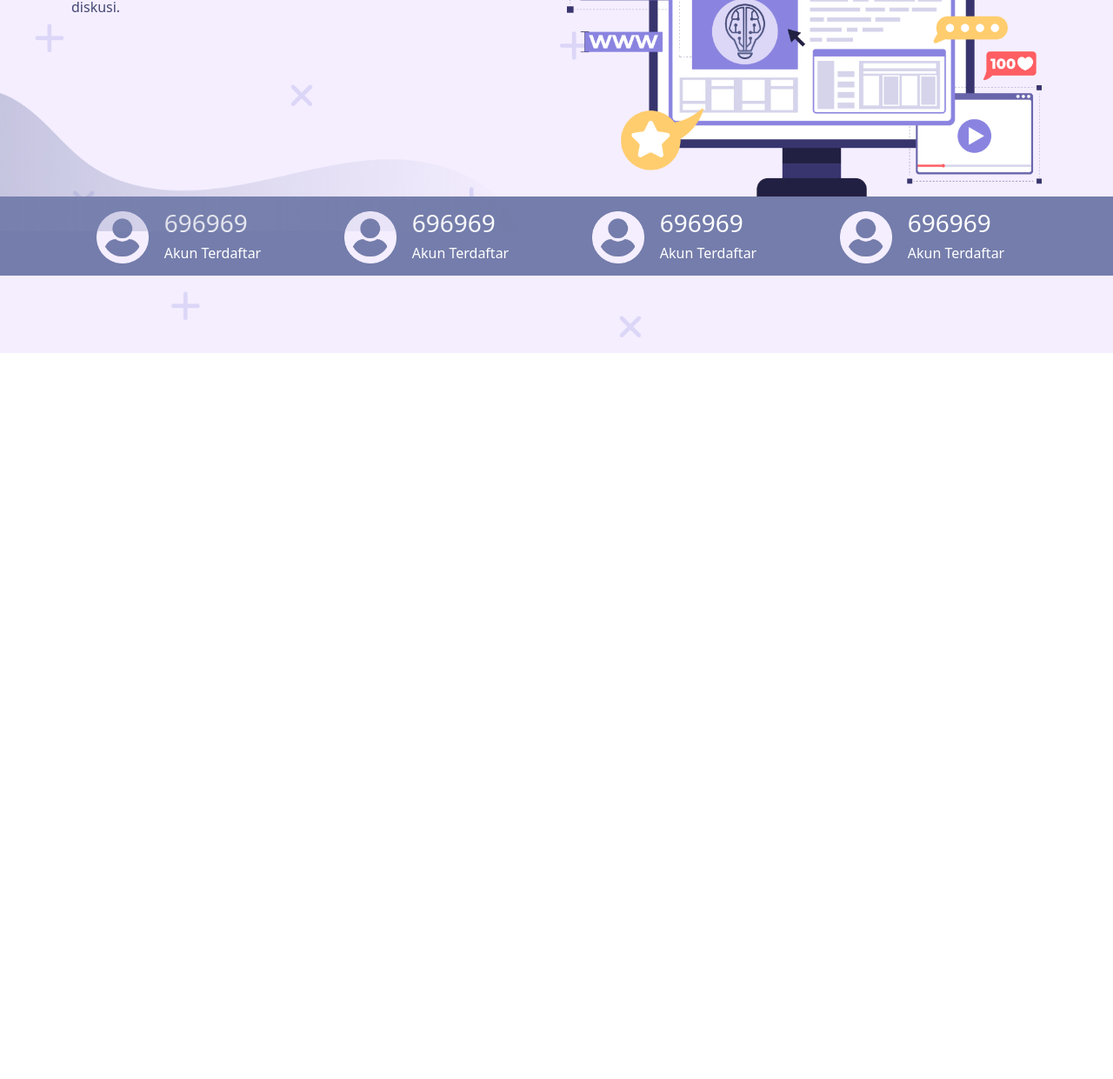
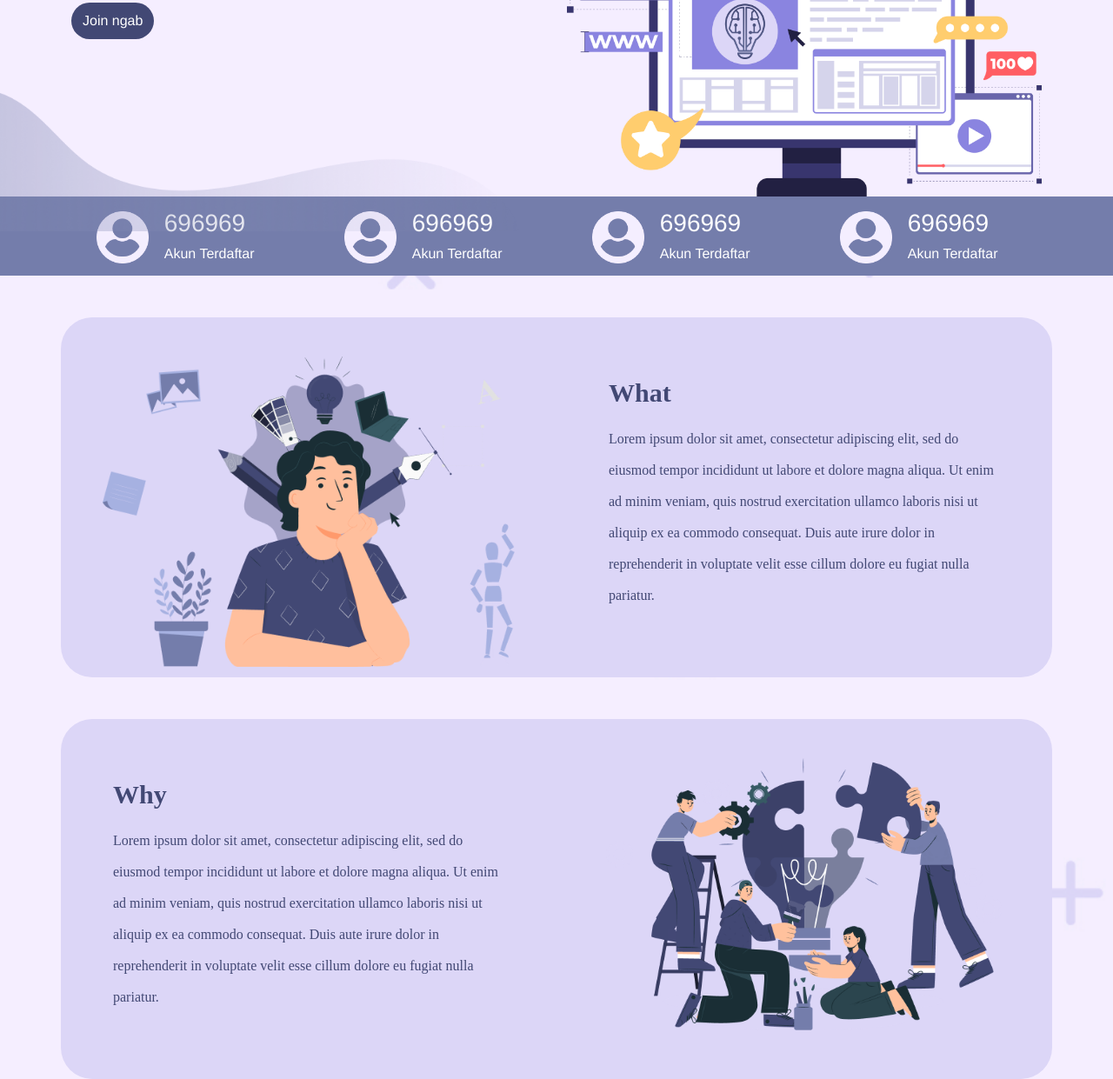
Before and after one commit to irfanzafardev/edumind.id, a plain HTML site: page index.html in a window 1280 px wide. Shown: the part 394-1635 px from the top of the page at 87% size. Before the commit the page ends 800 px from the top, so only its background shows below. Drawn offline with nearby package versions, Linux system fonts and the light colour scheme.

Commit message:
add 2WQuestions comp & CTA button

```diff
--- a/index.html
+++ b/index.html
@@ -74,6 +74,7 @@
               <h4>Selamat Datang di Situs</h4>
               <h1>EduHub</h1>
               <p>Edumind adalah sebuah situs yang berisi kumpulan event online seperti webinar, workshop, ataupun kursus dan juga terdapat ruang untuk diskusi.</p>
+              <button type="button" class="btn text-white fw-normal">Join ngab</button>
             </div>
           </div>
           <div class="header-img col-6 d-none d-lg-flex align-items-end">
@@ -137,6 +138,39 @@
     </section>
     <!-- End of Statistic -->
 
+    <!-- 2W Questions Section -->
+    <section class="TwoWQuestions mt-5">
+      <div class="container">
+        <div class="row">
+          <div class="col-12 col-lg-6 px-5 pt-5">
+            <img class="img-fluid" src="./assets/illustration/ill-2.png" alt="" width="500px">
+          </div>
+          <div class="col-12 col-lg-6 text-what">
+            <h4>What</h4>
+            <p>Lorem ipsum dolor sit amet, consectetur adipiscing elit,
+              sed do eiusmod tempor incididunt ut labore et dolore magna aliqua. Ut enim ad minim veniam,
+              quis nostrud exercitation ullamco laboris nisi ut aliquip ex ea commodo consequat.
+              Duis aute irure dolor in reprehenderit in voluptate velit esse cillum dolore eu fugiat nulla pariatur.</p>
+          </div>
+        </div>
+      </div>
+      <div class="container mt-5">
+        <div class="row">
+          <div class="col-12 col-lg-6 text-why">
+            <h4>Why</h4>
+            <p>Lorem ipsum dolor sit amet, consectetur adipiscing elit,
+              sed do eiusmod tempor incididunt ut labore et dolore magna aliqua. Ut enim ad minim veniam,
+              quis nostrud exercitation ullamco laboris nisi ut aliquip ex ea commodo consequat.
+              Duis aute irure dolor in reprehenderit in voluptate velit esse cillum dolore eu fugiat nulla pariatur.</p>
+          </div>
+          <div class="col-12 col-lg-6 px-5 pt-5">
+            <img class="img-fluid" src="./assets/illustration/ill-3.png" alt="" width="500px">
+          </div>
+        </div>
+      </div>
+    </section>
+    <!-- End 2W Questions Section -->
+
 
     <!-- Commit -->
     <!-- <div class="d-flex align-items-center justify-content-center p-3">
--- a/style.css
+++ b/style.css
@@ -2,6 +2,7 @@
   margin: 0;
   padding: 0;
   box-sizing: border-box;
+  font-family: "Poppins", Helvetica, sans-serif;
 }
 
 body {
@@ -107,6 +108,7 @@ img {
   margin: 60px 0 0 0;
   height: 70vh;
   background-color: transparent;
+  max-width: 100vw;
 }
 
 .header .vector-below {
@@ -116,8 +118,8 @@ img {
 
 .header .vector-above {
   position: absolute;
-  right: -10px;
-  top: 64px;
+  right: -8px;
+  top: 60px;
 }
 
 .header .header-text {
@@ -128,17 +130,21 @@ img {
 .header .header-text .text {
   color: #424874;
 }
+
+.header .header-text .text button {
+  padding: 8px 12px;
+  background-color: #424874;
+  border-radius: 30px;
+}
 /* End of Header */
 
 /* Statistic */
 .statistic {
   background-color: #747DAB;
-  /* height: 13vh; */
 }
 
 .statistic .statistic-row {
   background-color: transparent;
-  /* height: 13vh; */
 }
 
 
@@ -152,5 +158,38 @@ img {
   padding: 14px 0 0 0;
 }
 
+/* End of Statistic */
 
-/* End of Statistic */
+/* 2W Questions */
+
+.TwoWQuestions .container {
+  background-color: #DCD6F7;
+  border-radius: 36px;
+}
+
+.TwoWQuestions .container .text-what, .TwoWQuestions .container .text-why {
+  color: #424874;
+  padding: 60px;
+}
+
+.TwoWQuestions .container .text-what h4, .TwoWQuestions .container .text-why h4 {
+  font-family: Poppins;
+  font-size: 30px;
+  font-style: normal;
+  font-weight: 600;
+  line-height: 54px;
+  letter-spacing: 0em;
+  text-align: left;
+}
+
+.TwoWQuestions .container .text-what p, .TwoWQuestions .container .text-why p {
+  font-family: Poppins;
+  font-size: 16px;
+  font-style: normal;
+  font-weight: 500;
+  line-height: 36px;
+  letter-spacing: 0em;
+  text-align: justified;
+}
+
+/* End of 2W Questions */
```
Also changed, not shown: assets/illustration/ill-2.png (added), assets/illustration/ill-3.png (added).
